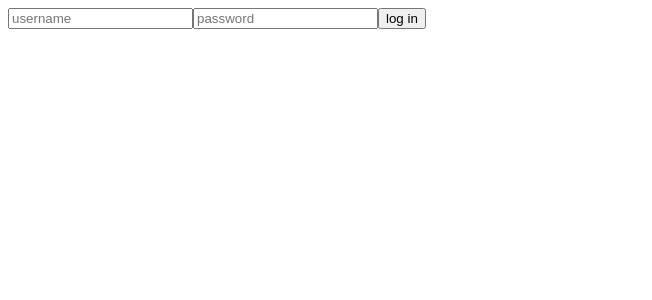
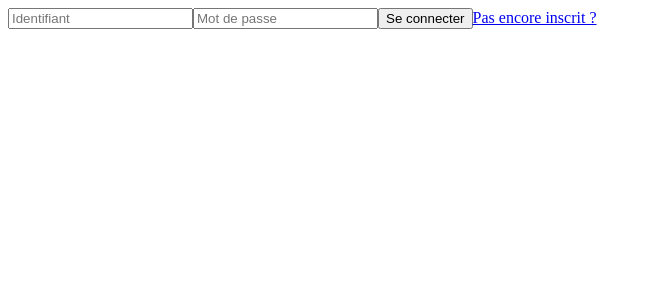
Before and after one commit to heroesplace/city-project-client, a Vue app: page /login in a window 1280 px wide. Shown: the top 300 px of the page, without its empty margins (0-652 px from the left). Built offline with nearby package versions, Linux system fonts and the light colour scheme.

Commit message:
feat: add redirect after login

```diff
--- a/src/views/HomeView.vue
+++ b/src/views/HomeView.vue
@@ -1,4 +1,4 @@
 <template>
-    <router-link to="/login">Login</router-link>
+    <router-link to="/login">Se connecter</router-link>
     <router-link to="/profile">profile</router-link>
 </template>
--- a/src/views/LoginView.vue
+++ b/src/views/LoginView.vue
@@ -1,12 +1,17 @@
 <template>
   <form @submit.prevent="login">
-    <input v-model="username" placeholder="username">
-    <input v-model="password" placeholder="password" type="password">
-    <input type="submit" value="log in">
+    <input v-model="username" placeholder="Identifiant" required />
+    <input v-model="password" placeholder="Mot de passe" type="password" required />
+
+    <input type="submit" value="Se connecter">
+
+	<router-link to="/register">Pas encore inscrit ?</router-link>
   </form>
 </template>
 
 <script>
+import router from '../router'
+
 export default {
 	data() {
 		return {
@@ -16,7 +21,7 @@ export default {
 	},
 	methods: {
 		async login() {
-			const { username, password } = this;
+			const { username, password } = this
 
 			const options = {
 				method: 'POST',
@@ -30,9 +35,11 @@ export default {
 				})
 			}
 
-			fetch(`http://${process.env.SERVER_ADDRESS + ":" + process.env.WEB_PORT }/api/account/login?=`, options)
+			fetch(`http://devsoleo.fr:3000/api/account/login?=`, options)
 				.then(response => response.json())
-				.then(response => console.log(response))
+				.then(response => {
+					router.push({ name: 'profile' })
+				})
 				.catch(err => console.error(err))
 			}
 		}
```
Also changed, not shown: package.json (+6 -4 lines), 1 other file (tests, documents, lock files or other folders).
